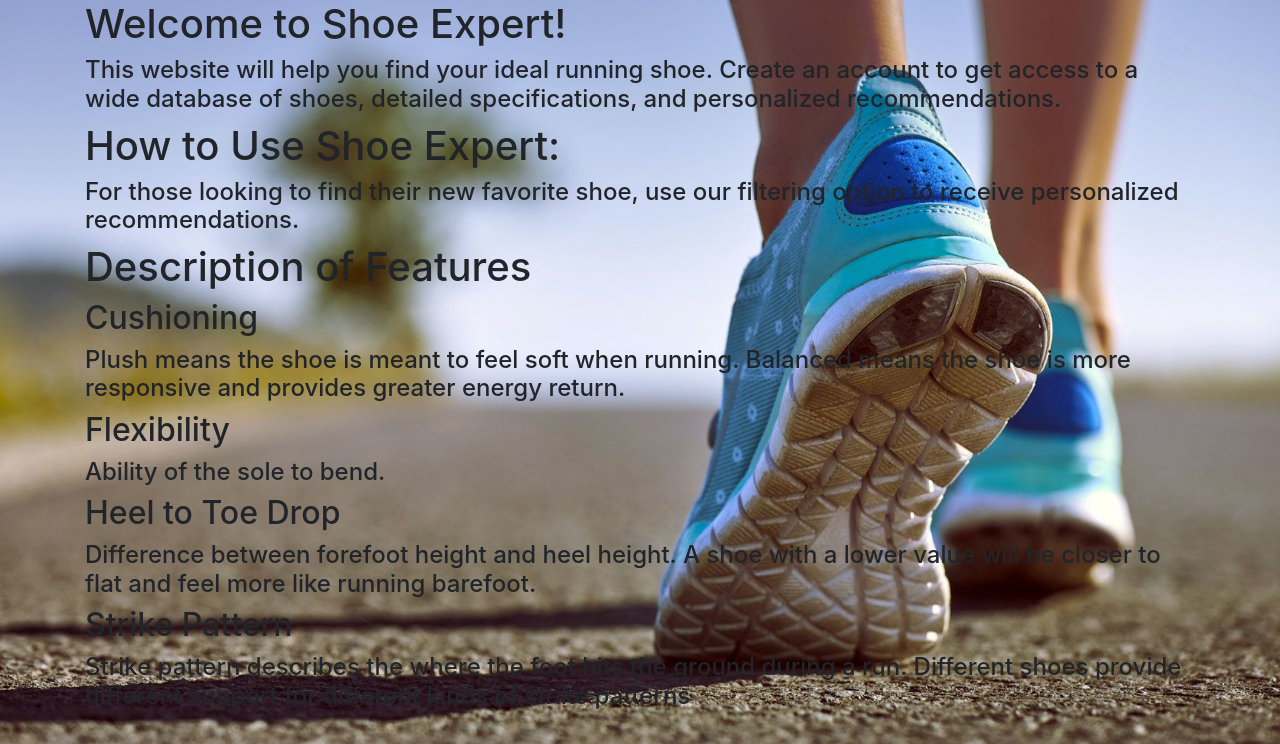
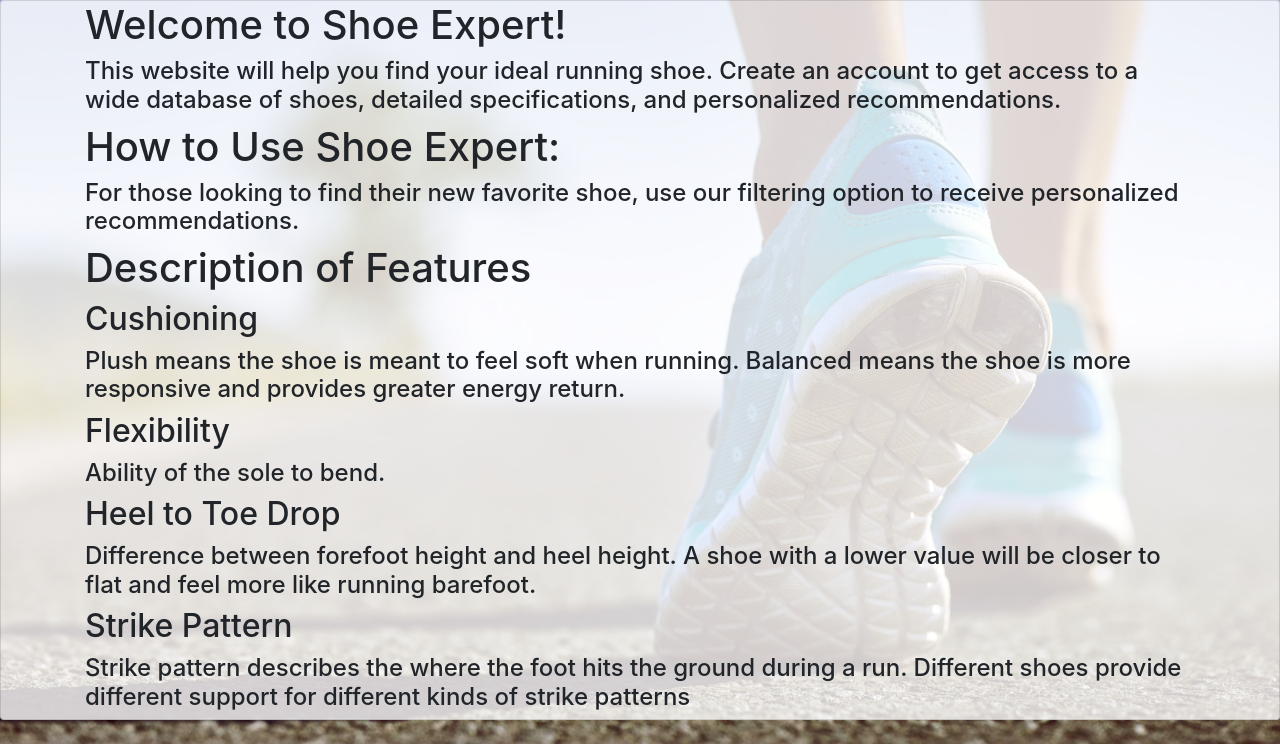
Before and after one commit to ChicoState/Shoe-Expert, a Django app: page /about/ in a window 1280 px wide. Shown: the part 56-800 px from the top of the page. Run offline with Django 4.2, Linux system fonts and the light colour scheme; some libraries are stand-ins or nearby versions.

Commit message:
Fixing background color to increase readability

```diff
--- a/data/ShoeExpert/templates/app1/about.html
+++ b/data/ShoeExpert/templates/app1/about.html
@@ -1,8 +1,8 @@
 <html>
 
 	{% include "app1/head.html" %}
-
 	<body>
+		<div class="card" style="background-color: rgba(255, 255, 255, 0.8);">
 		<div class="container">
 			<h1>Welcome to Shoe Expert!</h1>
 			<h4>This website will help you find your ideal running shoe. Create an account to get access to a wide database of shoes, detailed specifications, and personalized recommendations.</h4>
```
Lines whose indentation alone changed are shown as unchanged.
